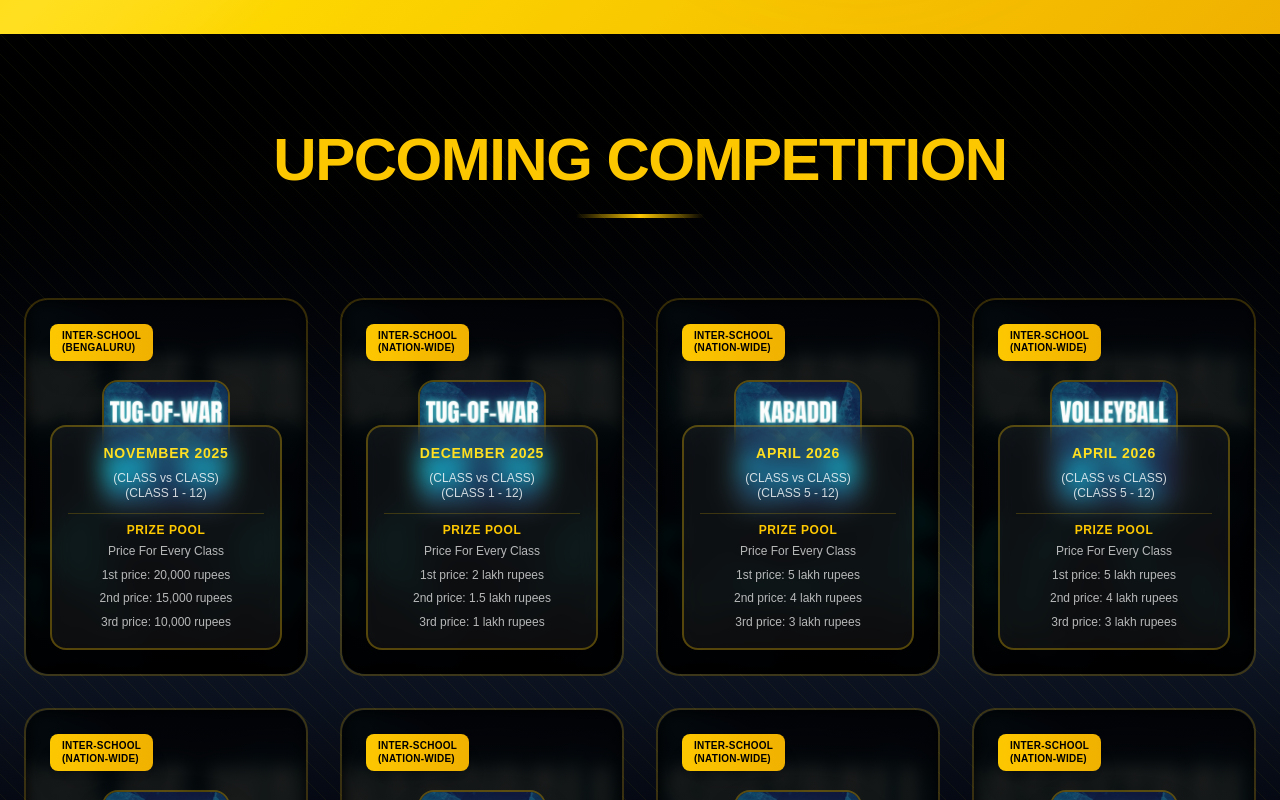
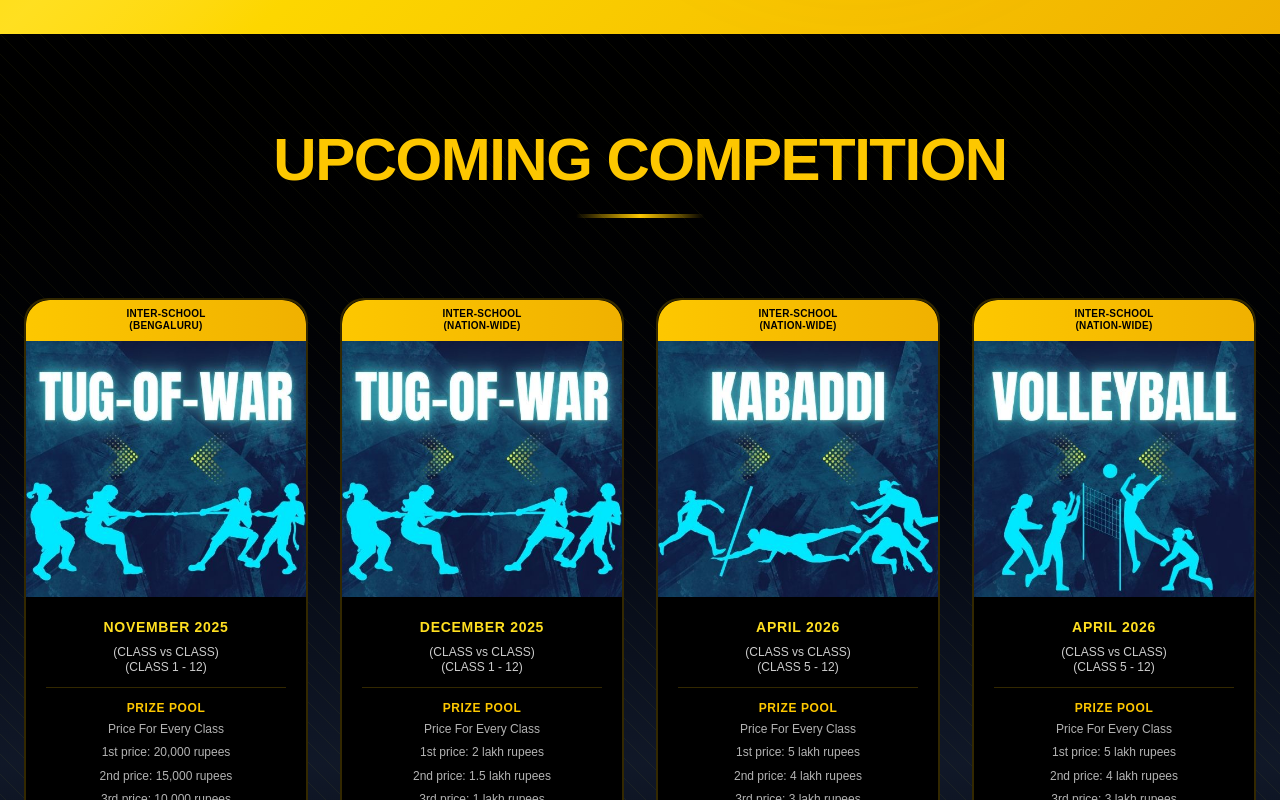
Before and after one commit to rudhamoy/xtrnia, a Next.js app: page / in a window 1280 px wide. Shown: the part 2000-2800 px from the top of the page. Built offline with nearby package versions, Linux system fonts and the light colour scheme.

Commit message:
badge like

```diff
--- a/app/page.tsx
+++ b/app/page.tsx
@@ -198,47 +198,31 @@ export default function Home() {
             ].map((event, i) => (
               <div
                 key={i}
-                className="group relative aspect-[3/4] overflow-hidden cursor-pointer rounded-3xl border-2 border-yellow-400/20 hover:border-yellow-400/40 transition-all duration-300"
+                className="group relative overflow-hidden cursor-pointer rounded-3xl border-2 border-yellow-400/20 hover:border-yellow-400/40 transition-all duration-300 bg-black"
               >
-                {/* Card with image background */}
-                <div className="absolute inset-0 bg-black rounded-3xl overflow-hidden">
-                  {/* Background Image (blurred) */}
+                {/* Top Badge Tag */}
+                <div className="bg-gradient-to-r from-yellow-400 to-yellow-500 text-black text-[10px] font-black px-3 py-2 whitespace-pre-line leading-tight tracking-wide text-center rounded-t-3xl">
+                  {event.badge}
+                </div>
+
+                {/* Product Image - Top Section */}
+                <div className="relative h-64 overflow-hidden">
                   <img
                     src={event.image}
                     alt={event.name}
-                    className="absolute inset-0 w-full h-full object-cover object-center opacity-30 blur-sm"
-                  />
-
-                  {/* Dark gradient overlay */}
-                  <div className="absolute inset-0 bg-gradient-to-b from-black/60 via-black/70 to-black/90" />
-
-                  {/* Top badge */}
-                  <div className="absolute top-6 left-6 right-6 z-10">
-                    <div className="bg-gradient-to-r from-yellow-400 to-yellow-500 text-black text-[10px] font-black px-3 py-1.5 rounded-lg whitespace-pre-line leading-tight tracking-wide shadow-xl inline-block">
-                      {event.badge}
-                    </div>
-                  </div>
-
-                  {/* Product Image - Center Display */}
-                  <div className="absolute top-20 left-1/2 -translate-x-1/2 z-10 w-32 h-32">
-                    <img
-                      src={event.image}
-                      alt={event.name}
-                      className="w-full h-full object-cover rounded-2xl shadow-2xl border-2 border-yellow-400/30 group-hover:scale-110 group-hover:border-yellow-400/60 transition-all duration-500"
+                    className="w-full h-full object-cover group-hover:scale-110 transition-all duration-500"
                   />
                 </div>
 
-                  {/* Content */}
-                  <div className="absolute bottom-0 left-0 right-0 p-6 z-10">
-                    {/* Info card */}
-                    <div className="bg-white/5 backdrop-blur-md rounded-2xl p-4 border-2 border-yellow-400/30 shadow-2xl">
+                {/* Details - Bottom Section */}
+                <div className="p-5 bg-black">
                   <p className="text-yellow-300 font-bold text-sm tracking-wider uppercase mb-2 text-center">{event.date}</p>
 
                   <p className="text-white/80 text-xs mb-3 leading-tight whitespace-pre-line text-center">
                     {event.category}
                   </p>
 
-                      <div className="space-y-1 pt-2 border-t border-yellow-400/20">
+                  <div className="space-y-1 pt-3 border-t border-yellow-400/20">
                     <p className="text-yellow-400 font-bold text-xs tracking-wider uppercase mb-1 text-center">Prize Pool</p>
                     {event.prizes.map((prize, idx) => (
                       <p key={idx} className="text-white/70 text-xs leading-relaxed text-center">
@@ -246,11 +230,6 @@ export default function Home() {
                       </p>
                     ))}
                   </div>
-                    </div>
-                  </div>
-
-                  {/* Border glow on hover */}
-                  <div className="absolute inset-0 rounded-3xl border-2 border-transparent group-hover:border-yellow-400/50 transition-all duration-700" />
                 </div>
               </div>
             ))}
@@ -294,47 +273,31 @@ export default function Home() {
             ].map((event, i) => (
               <div
                 key={i}
-                className="group relative aspect-[3/4] overflow-hidden cursor-pointer rounded-3xl border-2 border-yellow-400/20 hover:border-yellow-400/40 transition-all duration-300"
+                className="group relative overflow-hidden cursor-pointer rounded-3xl border-2 border-yellow-400/20 hover:border-yellow-400/40 transition-all duration-300 bg-black"
               >
-                {/* Card with image background */}
-                <div className="absolute inset-0 bg-black rounded-3xl overflow-hidden">
-                  {/* Background Image (blurred) */}
+                {/* Top Badge Tag */}
+                <div className="bg-gradient-to-r from-yellow-400 to-yellow-500 text-black text-[10px] font-black px-3 py-2 whitespace-pre-line leading-tight tracking-wide text-center rounded-t-3xl">
+                  {event.badge}
+                </div>
+
+                {/* Product Image - Top Section */}
+                <div className="relative h-64 overflow-hidden">
                   <img
                     src={event.image}
                     alt={event.name}
-                    className="absolute inset-0 w-full h-full object-cover object-center opacity-30 blur-sm"
-                  />
-
-                  {/* Dark gradient overlay */}
-                  <div className="absolute inset-0 bg-gradient-to-b from-black/60 via-black/70 to-black/90" />
-
-                  {/* Top badge */}
-                  <div className="absolute top-6 left-6 right-6 z-10">
-                    <div className="bg-gradient-to-r from-yellow-400 to-yellow-500 text-black text-[10px] font-black px-3 py-1.5 rounded-lg whitespace-pre-line leading-tight tracking-wide shadow-xl inline-block">
-                      {event.badge}
-                    </div>
-                  </div>
-
-                  {/* Product Image - Center Display */}
-                  <div className="absolute top-20 left-1/2 -translate-x-1/2 z-10 w-32 h-32">
-                    <img
-                      src={event.image}
-                      alt={event.name}
-                      className="w-full h-full object-cover rounded-2xl shadow-2xl border-2 border-yellow-400/30 group-hover:scale-110 group-hover:border-yellow-400/60 transition-all duration-500"
+                    className="w-full h-full object-cover group-hover:scale-110 transition-all duration-500"
                   />
                 </div>
 
-                  {/* Content */}
-                  <div className="absolute bottom-0 left-0 right-0 p-6 z-10">
-                    {/* Info card */}
-                    <div className="bg-white/5 backdrop-blur-md rounded-2xl p-4 border-2 border-yellow-400/30 shadow-2xl">
+                {/* Details - Bottom Section */}
+                <div className="p-5 bg-black">
                   <p className="text-yellow-300 font-bold text-sm tracking-wider uppercase mb-2 text-center">{event.date}</p>
 
                   <p className="text-white/80 text-xs mb-3 leading-tight whitespace-pre-line text-center">
                     {event.category}
                   </p>
 
-                      <div className="space-y-1 pt-2 border-t border-yellow-400/20">
+                  <div className="space-y-1 pt-3 border-t border-yellow-400/20">
                     <p className="text-yellow-400 font-bold text-xs tracking-wider uppercase mb-1 text-center">Prize Pool</p>
                     {event.prizes.map((prize, idx) => (
                       <p key={idx} className="text-white/70 text-xs leading-relaxed text-center">
@@ -342,11 +305,6 @@ export default function Home() {
                       </p>
                     ))}
                   </div>
-                    </div>
-                  </div>
-
-                  {/* Border glow on hover */}
-                  <div className="absolute inset-0 rounded-3xl border-2 border-transparent group-hover:border-yellow-400/50 transition-all duration-700" />
                 </div>
               </div>
             ))}
```
Lines whose indentation alone changed are shown as unchanged.
